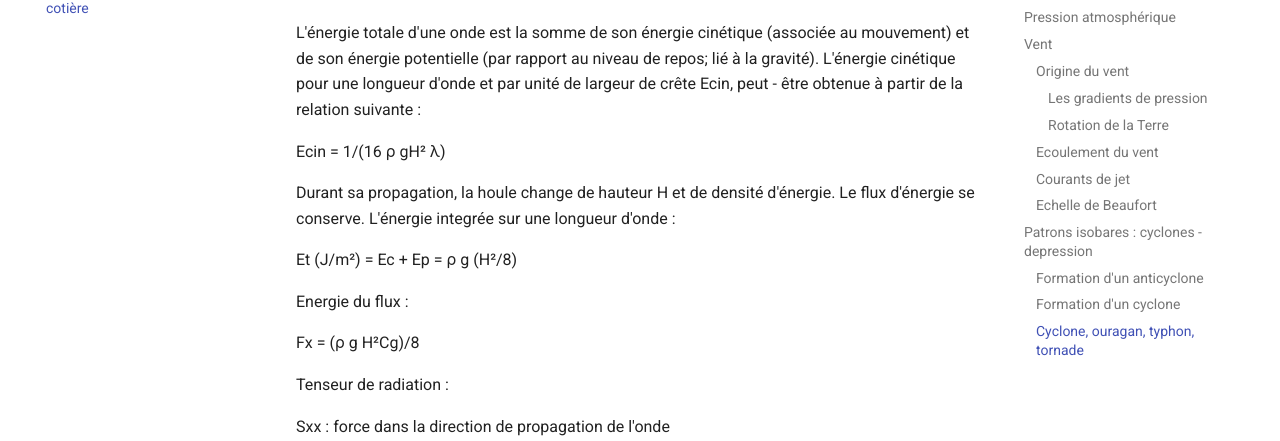
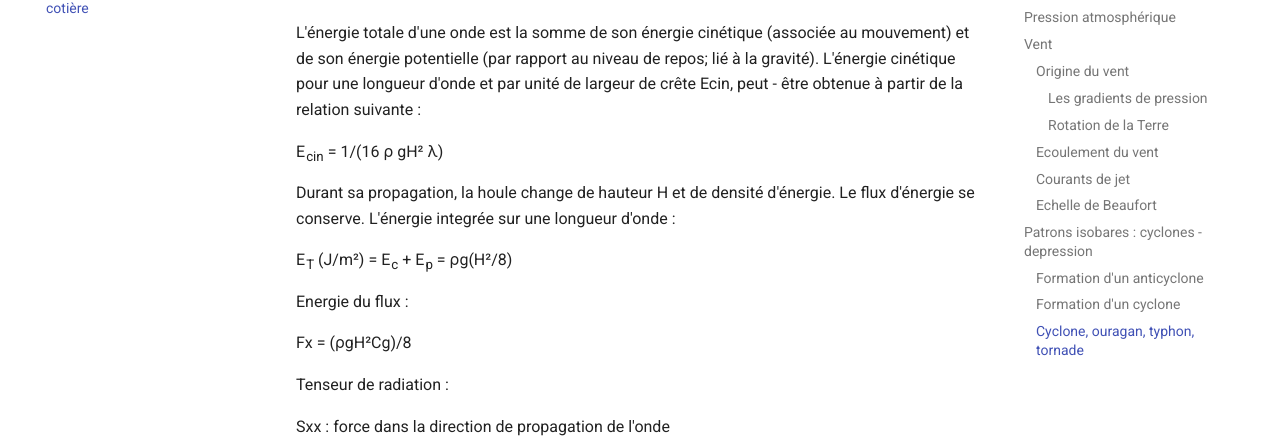
Before and after one commit to Lizeem/L3STcours, an MkDocs documentation site: the page built from Docs/Hydrodynamique cotière/Processus physiques pour l'hydrodynamique cotière.md, in a window 1280 px wide and 900 px high, scrolled down 22587 px. Shown: the part 118-559 px from the top of the window. Built offline with MkDocs 1.6.1 and Material for MkDocs 9.7.7, drawn with Linux system fonts in a browser that asks for light colours.

Commit message:
Update processus hydrodynamique

```diff
--- a/Docs/Hydrodynamique cotière/Processus physiques pour l'hydrodynamique cotière.md
+++ b/Docs/Hydrodynamique cotière/Processus physiques pour l'hydrodynamique cotière.md
@@ -441,15 +441,15 @@ Onde dispersive : différentes fréquences d'onde vont se propager avec des vite
 
 L'énergie totale d'une onde est la somme de son énergie cinétique (associée au mouvement) et de son énergie potentielle (par rapport au niveau de repos; lié à la gravité). L'énergie cinétique pour une longueur d'onde et par unité de largeur de crête Ecin, peut - être obtenue à partir de la relation suivante :
 
-Ecin = 1/(16 ρ gH² λ)
+E<sub>cin</sub> = 1/(16 ρ gH² λ)
 
 Durant sa propagation, la houle change de hauteur H et de densité d'énergie. Le flux d'énergie se conserve. L'énergie integrée sur une longueur d'onde :
 
-Et (J/m²) = Ec + Ep = ρ g (H²/8)
+E<sub>T</sub> (J/m²) = E<sub>c</sub> + E<sub>p</sub> = ρg(H²/8)
 
 Energie du flux :
 
-Fx = (ρ g H²Cg)/8
+Fx = (ρgH²Cg)/8
 
 Tenseur de radiation :
 
```
